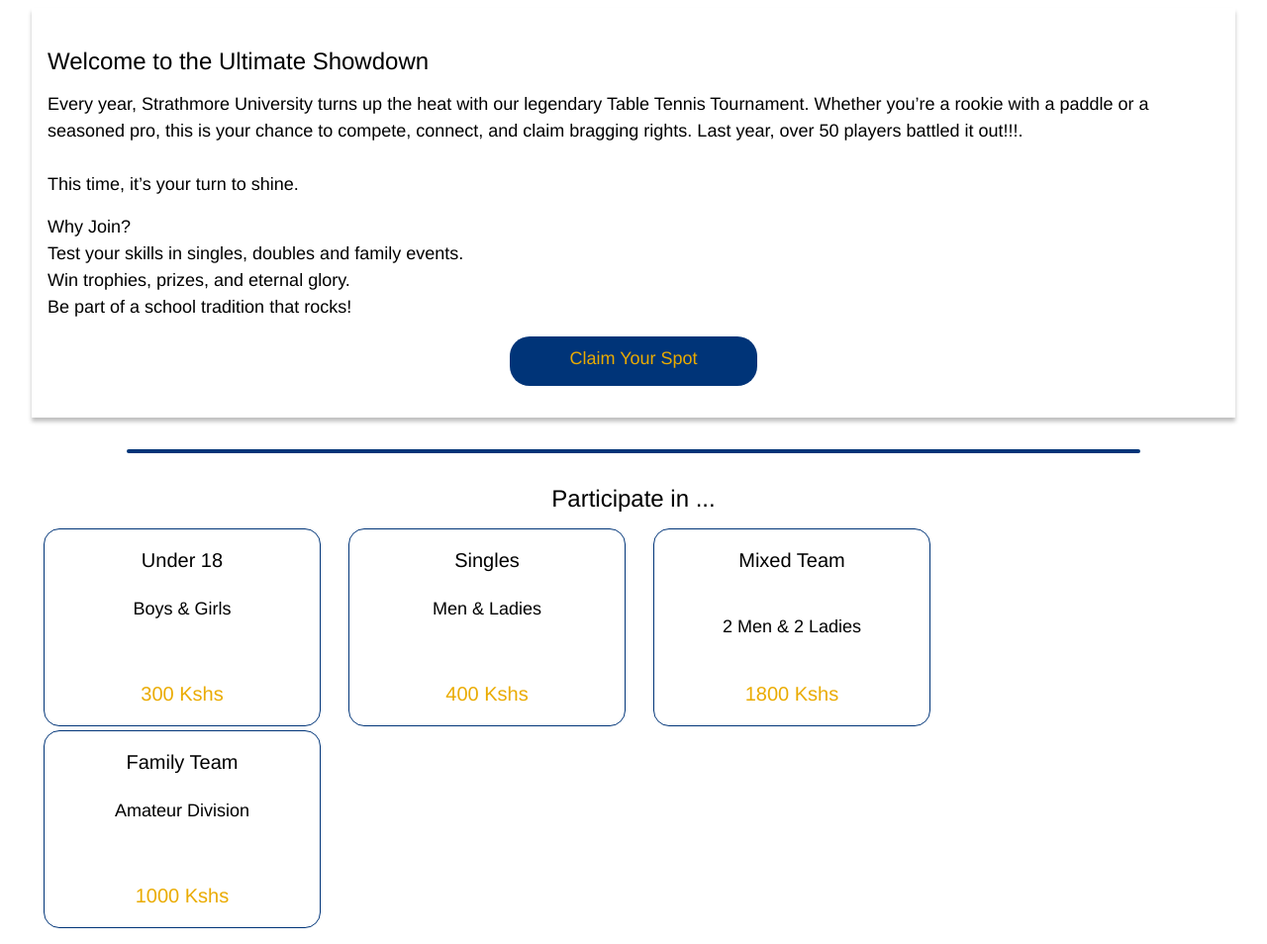
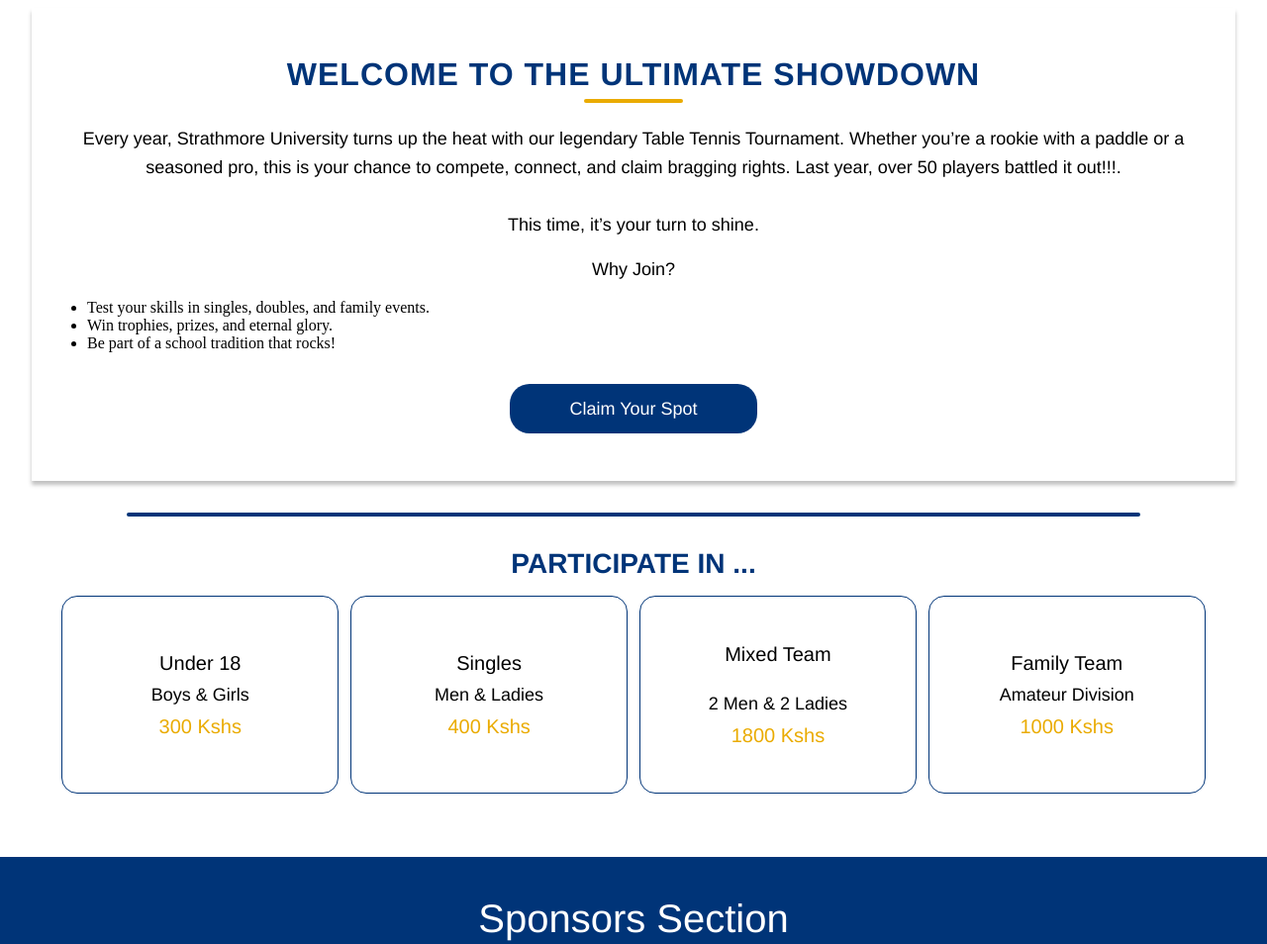
Before and after one commit to BlauerTon/SuttcWebApp, a website built with webpack: page index.html in a window 1280 px wide. Shown: the part 660-1614 px from the top of the page at 99% size. Built offline with nearby package versions, Linux system fonts and the light colour scheme; files whose address does not match are found by name.

Commit message:
Fixes to participate section

```diff
--- a/css/style.css
+++ b/css/style.css
@@ -90,47 +90,71 @@
   text-align: center;
 }
 
+/* "Participate in ..." title */
+.homepage .text-wrapper-3 {
+  position: relative;
+  width: 100%;
+  font-family: var(--font-family);
+  font-weight: 700;
+  color: var(--primary-color);
+  font-size: 28px;
+  letter-spacing: 0;
+  line-height: normal;
+  text-align: center;
+  margin-bottom: var(--spacing-small); /* Reduced spacing to bring it closer to cards */
+  text-transform: uppercase;
+}
+
+/* Tournament option section */
 .homepage .tournament-option {
   position: relative;
   width: 95%;
   height: auto;
   margin: var(--spacing-medium) auto;
   padding-bottom: var(--spacing-medium);
+  display: flex;
+  flex-direction: column; /* Stack title and cards vertically */
+  align-items: center; /* Center everything horizontally */
 }
 
-.homepage .text-wrapper-3 {
-  position: relative;
+/* Container for cards to center them */
+.homepage .tournament-option .cards-container {
+  display: flex;
+  justify-content: center; /* Center cards horizontally */
+  gap: 1%; /* Maintain small gap between cards */
   width: 100%;
-  font-family: var(--font-family);
-  font-weight: 400;
-  color: var(--text-color);
-  font-size: 24px;
-  letter-spacing: 0;
-  line-height: normal;
-  text-align: center;
-  margin-bottom: var(--spacing-small);
+  flex-wrap: nowrap; /* Keep cards in one row */
 }
 
 .homepage .under,
 .homepage .under-2,
 .homepage .under-3,
 .homepage .under-4 {
-  width: 23%;
+  width: 23%; /* Fixed width for consistency */
   height: 200px;
   border-radius: 16px;
   overflow: hidden;
   border: 1px solid var(--primary-color);
-  position: relative;
-  display: inline-block;
-  margin: 0 1%;
+  display: flex;
+  flex-direction: column;
+  justify-content: center;
+  align-items: center;
+  background-color: var(--white);
+  transition: transform 0.3s ease, box-shadow 0.3s ease;
+  cursor: pointer;
+}
+
+.homepage .under:hover,
+.homepage .under-2:hover,
+.homepage .under-3:hover,
+.homepage .under-4:hover {
+  transform: translateY(-10px);
+  box-shadow: 0 10px 20px rgba(0, 0, 0, 0.2);
 }
 
 .homepage .text-wrapper-4,
 .homepage .text-wrapper-6,
 .homepage .text-wrapper-7 {
-  position: absolute;
-  width: 80%;
-  left: 10%;
   font-family: var(--font-family);
   font-weight: 400;
   color: var(--text-color);
@@ -138,16 +162,13 @@
   letter-spacing: 0;
   line-height: normal;
   text-align: center;
-  top: 20px;
+  margin-bottom: 10px;
 }
 
 .homepage .boys-girls,
 .homepage .men-ladies,
 .homepage .element-men-ladies,
 .homepage .text-wrapper-8 {
-  position: absolute;
-  width: 90%;
-  left: 5%;
   font-family: var(--font-family);
   font-weight: 400;
   color: var(--text-color);
@@ -155,21 +176,17 @@
   letter-spacing: 0;
   line-height: normal;
   text-align: center;
-  top: 70px;
+  margin-bottom: 10px;
 }
 
 .homepage .text-wrapper-5 {
-  width: 80%;
-  left: 10%;
-  color: var(--secondary-color);
-  position: absolute;
   font-family: var(--font-family);
   font-weight: 400;
+  color: var(--secondary-color);
   font-size: 20px;
   letter-spacing: 0;
   line-height: normal;
   text-align: center;
-  bottom: 20px;
 }
 
 .homepage .separation-bar,
@@ -195,24 +212,26 @@
   position: relative;
   width: 100%;
   font-family: var(--font-family);
-  font-weight: 400;
-  color: var(--text-color);
-  font-size: 24px;
-  letter-spacing: 0;
-  line-height: normal;
-  margin-bottom: var(--spacing-small);
+  font-weight: 700;
+  color: var(--primary-color);
+  font-size: 32px;
+  letter-spacing: 1px;
+  line-height: 1.2;
+  text-align: center;
+  margin-bottom: var(--spacing-medium);
+  text-transform: uppercase;
 }
 
-.homepage .span {
-  font-family: var(--font-family);
-  font-weight: 400;
-  color: var(--text-color);
-  font-size: 24px;
-  letter-spacing: 0;
-}
-
-.homepage .text-wrapper-9 {
-  font-size: 20px;
+.homepage .welcome-to-the::after {
+  content: '';
+  position: absolute;
+  bottom: -10px;
+  left: 50%;
+  transform: translateX(-50%);
+  width: 100px;
+  height: 4px;
+  background-color: var(--secondary-color);
+  border-radius: 2px;
 }
 
 .homepage .every-year,
@@ -224,8 +243,35 @@
   color: var(--text-color);
   font-size: 18px;
   letter-spacing: 0;
-  line-height: 1.5;
+  line-height: 1.6;
   margin: var(--spacing-small) 0;
+  text-align: center;
+}
+
+.homepage .why-join-test-your ul {
+  list-style: none;
+  padding-left: 0;
+  margin: 0 auto;
+  display: inline-block;
+  text-align: left;
+}
+
+.homepage .why-join-test-your li {
+  position: relative;
+  padding-left: 30px;
+  margin-bottom: 10px;
+}
+
+.homepage .why-join-test-your li::before {
+  content: '';
+  position: absolute;
+  left: 0;
+  top: 50%;
+  transform: translateY(-50%);
+  width: 12px;
+  height: 12px;
+  background-color: var(--secondary-color);
+  border-radius: 50%;
 }
 
 .homepage .frame {
@@ -235,21 +281,34 @@
   background-color: var(--primary-color);
   border-radius: 20px;
   overflow: hidden;
-  margin: var(--spacing-small) auto;
+  margin: var(--spacing-medium) auto;
+  cursor: pointer;
+  transition: background-color 0.3s ease, transform 0.3s ease;
+}
+
+.homepage .frame:hover {
+  background-color: var(--secondary-color);
+  transform: scale(1.05);
 }
 
 .homepage .text-wrapper-10 {
   position: absolute;
   width: 80%;
-  top: 12px;
-  left: 10%;
+  top: 50%;
+  left: 50%;
+  transform: translate(-50%, -50%);
   font-family: var(--font-family);
   font-weight: 400;
-  color: var(--secondary-color);
+  color: var(--white);
   font-size: 18px;
   letter-spacing: 0;
   line-height: normal;
   text-align: center;
+  transition: color 0.3s ease;
+}
+
+.homepage .frame:hover .text-wrapper-10 {
+  color: var(--primary-color);
 }
 
 .homepage .landing-image {
@@ -449,4 +508,17 @@
     padding: 6px 12px;
     font-size: 14px;
   }
+
+  .homepage .tournament-option .cards-container {
+    flex-direction: column; /* Stack cards vertically */
+    align-items: center; /* Center cards horizontally */
+  }
+
+  .homepage .under,
+  .homepage .under-2,
+  .homepage .under-3,
+  .homepage .under-4 {
+    width: 80%; /* Increase width for smaller screens */
+    margin-bottom: var(--spacing-small); /* Add spacing between stacked cards */
+  }
 }
--- a/index.html
+++ b/index.html
@@ -5,7 +5,7 @@
   <meta name="viewport" content="width=device-width, initial-scale=1.0">
   <meta name="description" content="Join the 2025 SUTTC Table Tennis Tournament at Strathmore University. Compete, connect, and claim glory!">
   <meta name="keywords" content="SUTTC, Table Tennis, Tournament, Strathmore University">
-  <meta name="author" content="Your Name">
+  <meta name="author" content="Sidney Nduti">
   <link rel="stylesheet" href="css/style.css" />
   <title>SUTTC 2025 Tournament</title>
 </head>
@@ -52,9 +52,11 @@
       </p>
       <p class="why-join-test-your">
         Why Join?<br />
-        Test your skills in singles, doubles and family events.<br />
-        Win trophies, prizes, and eternal glory.<br />
-        Be part of a school tradition that rocks!
+      <ul>
+        <li>Test your skills in singles, doubles, and family events.</li>
+        <li>Win trophies, prizes, and eternal glory.</li>
+        <li>Be part of a school tradition that rocks!</li>
+      </ul>
       </p>
       <div class="frame">
         <div class="text-wrapper-10">Claim Your Spot</div>
@@ -65,6 +67,7 @@
 
     <div class="tournament-option">
       <div class="text-wrapper-3">Participate in ...</div>
+      <div class="cards-container">
         <div class="under">
           <div class="text-wrapper-4">Under 18</div>
           <div class="boys-girls">Boys & Girls</div>
@@ -84,6 +87,7 @@
           <div class="text-wrapper-7">Family Team</div>
           <div class="text-wrapper-8">Amateur Division</div>
           <div class="text-wrapper-5">1000 Kshs</div>
+        </div>
       </div>
     </div>
 
```
Lines whose indentation alone changed are shown as unchanged.
